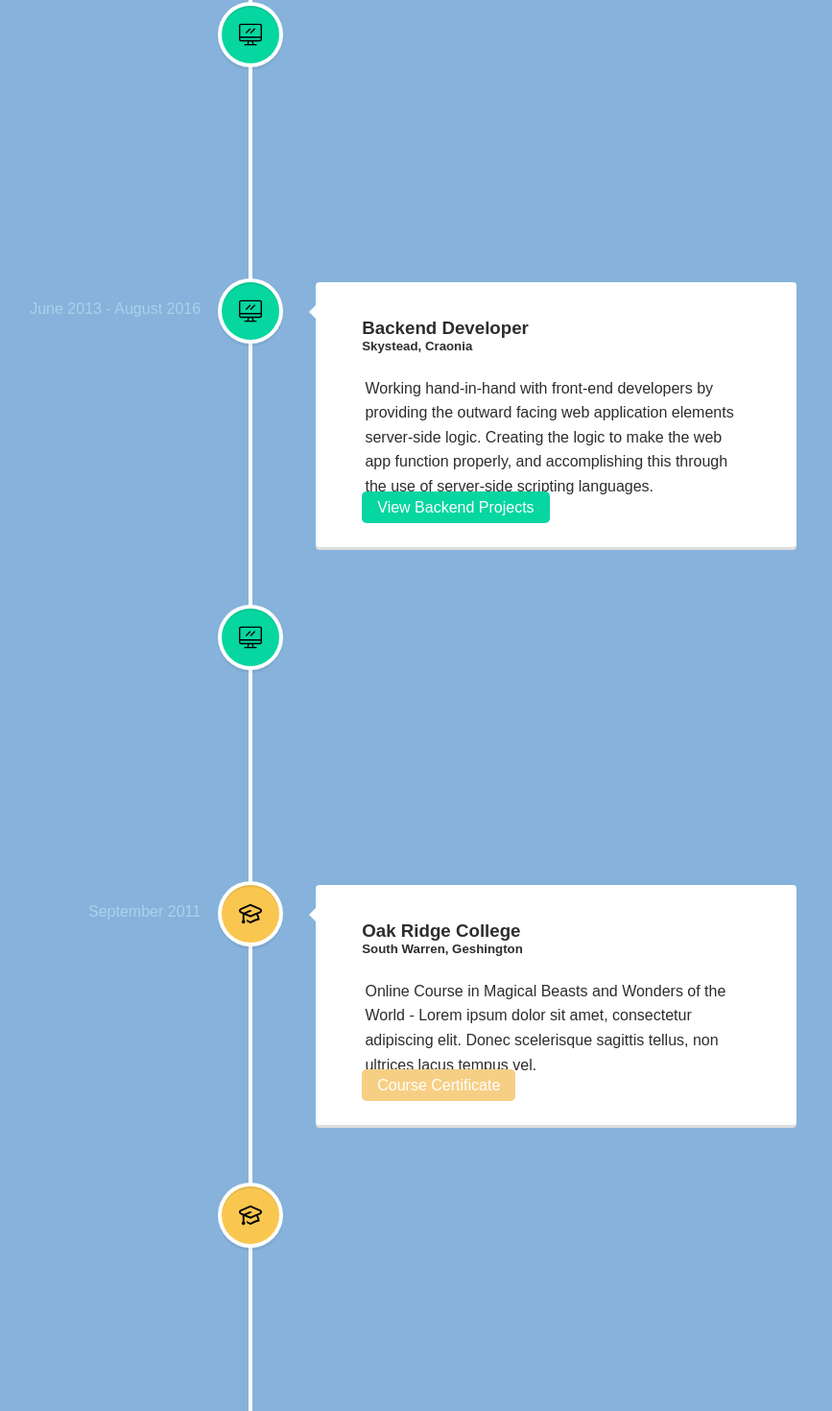
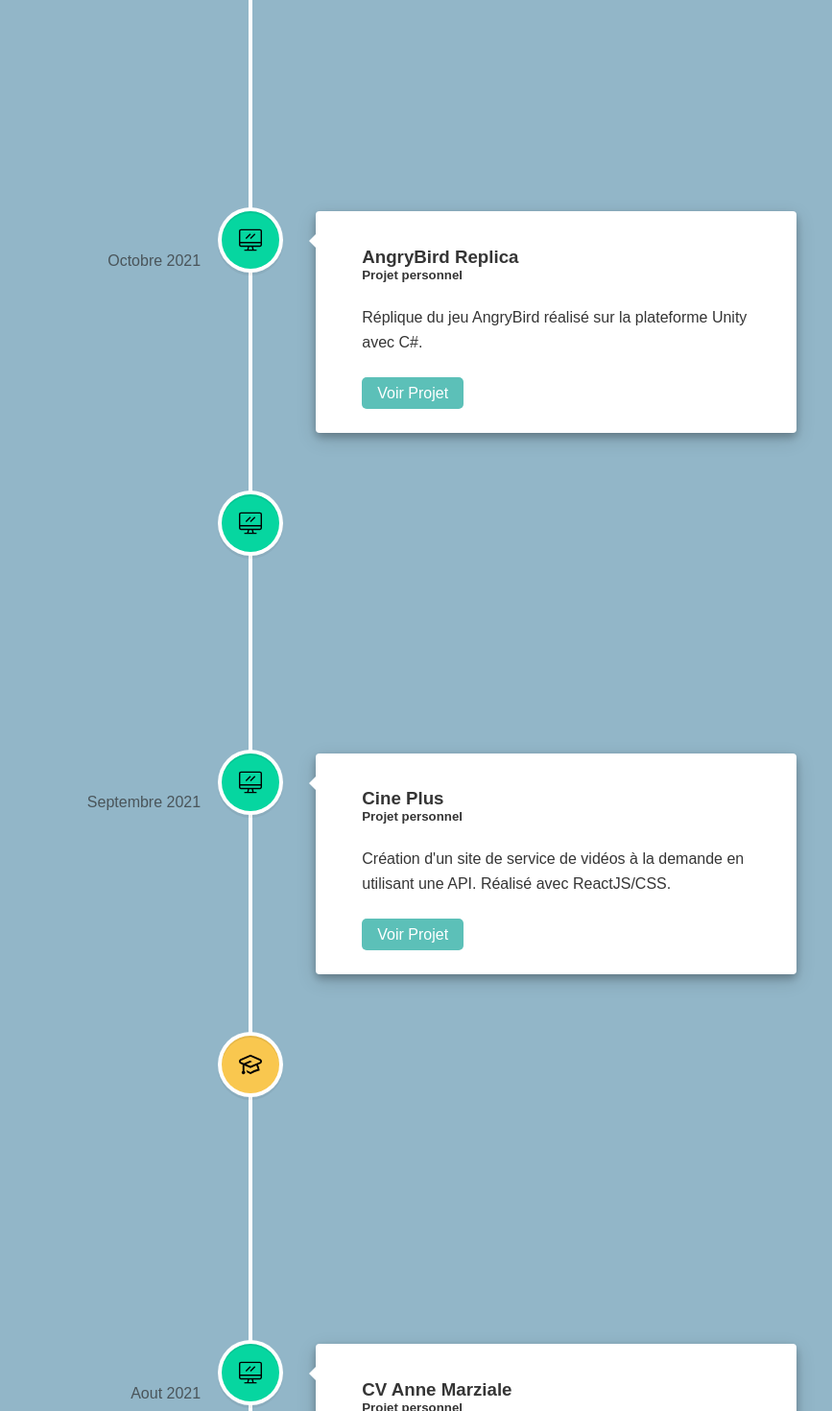
Before and after one commit to anne-marziale/timeline-portfolio, a React (Create React App) app: page / in a window 1280 px wide. Shown: the part 345-1815 px from the top of the page at 96% size, without its empty margins (379-1246 px from the left). Built offline with nearby package versions, Linux system fonts and the light colour scheme.

Commit message:
Informations timeline added

```diff
--- a/src/App.css
+++ b/src/App.css
@@ -1,14 +1,14 @@
 body {
-  background: rgb(134, 178, 219);
-  font-family: 'Montserrat', sans-serif;
+  background: #92b6c8;
+  font-family: "Montserrat", sans-serif;
   font-size: 16px;
-  color: rgb(61, 60, 60);
+  color: rgb(53, 53, 53);
 }
 
 .title {
   font-size: 15em;
   text-align: center;
-  font-family: 'Bebas Neue', sans-serif;
+  font-family: "Bebas Neue", sans-serif;
 }
 
 h3 {
@@ -16,18 +16,17 @@ h3 {
 }
 
 .vertical-timeline-element-content {
-  box-shadow: 0 0.25en 0.5em 0 rgba(0, 0, 0, 0.25),
-    0 0.4em 1.25 0 rgba(0, 0, 0, 0.15) !important;
-    padding: 2em 3em !important;
+  box-shadow: 0 0.25em 0.5em 0 rgba(0, 0, 0, 0.25),
+    0 0.4em 1.25em 0 rgba(0, 0, 0, 0.15) !important;
+  padding: 2em 3em !important;
 }
 
-
 .date {
-  color: rgb(190, 222, 241);
+  color: rgb(201, 251, 255);
 }
 
 #description {
-  margin: 1.5em 0.2em 0;
+  margin: 1.5em 0 2em 0;
 }
 
 .button {
@@ -38,30 +37,30 @@ h3 {
 }
 
 .workButton {
-  background-color: #06d6a0;
+  background-color: #5cc0b8;
 }
 
 .workButton:hover {
-  background-color: #06d6a0;
+  background-color: #087269;
 }
 
 .schoolButton {
-  background-color: #f6cf85;
+  background-color: #f6c757;
 }
 
 .schoolButton:hover {
-  background-color: #f6cf85;
+  background-color: #db9e0e;
 }
 
-@media only screen and (max-width: 1700px){
-  .vertical-timeline-element {
+@media only screen and (max-width: 1700px) {
+  .vertical-timeline-element-date {
     display: block !important;
     float: none !important;
-    color: rgb(46, 45, 45);
+    color: rgb(44, 44, 44);
     margin-top: 1.5em;
   }
 
   .title {
-    font-size: 8em;
+    font-size: 6em;
   }
 }
--- a/src/App.jsx
+++ b/src/App.jsx
@@ -1,30 +1,30 @@
-import "./App.css";
-import { ReactComponent as WorkIcon } from "./work.svg";
-import { ReactComponent as SchoolIcon } from "./school.svg";
+import './App.css';
+import { ReactComponent as WorkIcon } from './work.svg';
+import { ReactComponent as SchoolIcon } from './school.svg';
 
-import timelineElements from "./timelineElements";
+import timelineElements from './timelineElements';
 
 import {
   VerticalTimeline,
   VerticalTimelineElement,
-} from "react-vertical-timeline-component";
+} from 'react-vertical-timeline-component';
 
-import "react-vertical-timeline-component/style.min.css";
+import 'react-vertical-timeline-component/style.min.css';
 
 function App() {
-  let workIconStyles = { background: "#06D6A0" };
-  let schoolIconStyles = { background: "#f9c74f" };
+  let workIconStyles = { background: '#06D6A0' };
+  let schoolIconStyles = { background: '#f9c74f' };
 
   return (
     <div>
       <h1 className="title">Timeline</h1>
       <VerticalTimeline>
         {timelineElements.map((element) => {
-          let isWorkIcon = element.icon === "work";
+          let isWorkIcon = element.icon === 'work';
           let showButton =
             element.buttonText !== undefined &&
             element.buttonText !== null &&
-            element.buttonText !== "";
+            element.buttonText !== '';
 
           return (
             <VerticalTimelineElement
@@ -44,10 +44,11 @@ function App() {
               {showButton && (
                 <a
                   className={`button ${
-                    isWorkIcon ? "workButton" : "schoolButton"
+                    isWorkIcon ? 'workButton' : 'schoolButton'
                   }`}
-                  href="/"
+                  href={element.link} target="_blank" rel="noopener noreferrer"
                 >
+
                   {element.buttonText}
                 </a>
               )}
--- a/src/timelineElements.js
+++ b/src/timelineElements.js
@@ -1,62 +1,79 @@
 let timelineElements = [
   {
     id: 1,
-      title: "Frontend Developer",
-      location: "Dragontail, Ascana",
+    title: "Page d'accueil JavaScript",
+    location: "Projet personnel",
     description:
-        "Converting data to a graphical interface, through the use of HTML, CSS, and JavaScript, so that users can view and interact with that data.",
-      buttonText: "View Frontend Projects",
-      date: "August 2016 - present",
-      icon: "work",
+      "Création d'une page d'accueil HTML/CSS. Utilisation de JavaScript notamment des DOM pour les animations" ,
+    buttonText: 'Voir Projet',
+    link: 'https://javascript-homepage.netlify.app/',
+    date: '01/03/2022',
+    icon: 'work',
   },
   {
     id: 2,
-      title: "Backend Developer",
-      location: "Skystead, Craonia",
+    title: 'AngryBird Replica',
+    location: 'Projet personnel',
     description:
-        "Working hand-in-hand with front-end developers by providing the outward facing web application elements server-side logic. Creating the logic to make the web app function properly, and accomplishing this through the use of server-side scripting languages.",
-      buttonText: "View Backend Projects",
-      date: "June 2013 - August 2016",
-      icon: "work",
+      "Réplique du jeu AngryBird réalisé sur la plateforme Unity avec C#.",
+    buttonText: "Voir Projet",
+    link: 'https://simmer.io/@AnneMarziale/angrybirdsreplica',
+    date: 'Octobre 2021',
+    icon: 'work',
   },
   {
     id: 3,
-      title: "Quality Assurance Engineer",
-      location: "South Warren, Geshington",
+    title: 'Portfolio',
+    location: 'Projet personnel',
     description:
-        "Assessing the quality of specifications and technical design documents in order to ensure timely, relevant and meaningful feedback.",
-      buttonText: "Company Website",
-      date: "September 2011 - June 2013",
-      icon: "work",
+      "Création d'un portfolio en ligne responsive en ReactJS.",
+    buttonText: "Voir Projet",
+    link: 'https://anne-marziale-portfolio.netlify.app/',
+    date: 'Octobre 2021',
+    icon: 'work',
   },
   {
     id: 4,
-      title: "Oak Ridge College",
-      location: "South Warren, Geshington",
+    title: 'Cine Plus',
+    location: 'Projet personnel',
     description:
-        "Online Course in Magical Beasts and Wonders of the World - Lorem ipsum dolor sit amet, consectetur adipiscing elit. Donec scelerisque sagittis tellus, non ultrices lacus tempus vel.",
-      buttonText: "Course Certificate",
-      date: "September 2011",
-      icon: "school",
+    "Création d'un site de service de vidéos à la demande en utilisant une API. Réalisé avec ReactJS/CSS.",
+    buttonText: 'Voir Projet',
+    link: 'https://javascript-homepage.netlify.app/',
+    date: 'Septembre 2021',
+    icon: 'work',
   },
   {
     id: 5,
-      title: "Hawking College",
-      location: "Skystead, Craonia",
+    title: 'Hackathon : Les résistants!',
+    location: 'Wild Code School',
     description:
-        "College - Lorem ipsum dolor sit amet, consectetur adipiscing elit. Donec scelerisque sagittis tellus, non ultrices lacus tempus vel.",
-      buttonText: "College Projects",
-      date: "2007 - 2011",
-      icon: "school",
+      "Création d'un site web de résistant sous le thème de la Second Guerre Mondiale en ReactJS réalisé lors d'un Hackathon de 24heures en équipe.",
+    buttonText: 'Voir Projet',
+    link: 'https://les-resistants.netlify.app/',
+    date: 'Aout 2021',
+    icon: 'school',
   },
   {
     id: 6,
-      title: "Marble Hills Grammar School",
-      location: "Dragontail, Ascana",
+    title: 'CV Anne Marziale',
+    location: 'Projet personnel',
     description:
-        "Highschool - Lorem ipsum dolor sit amet, consectetur adipiscing elit. Donec scelerisque sagittis tellus, non ultrices lacus tempus vel.",
-      date: "2003 - 2007",
-      icon: "school",
+      "Réalisation d'un CV responsive avec React/CSS.",
+      buttonText: 'Voir Projet',
+      link: 'https://anne-cv.netlify.app/',
+    date: 'Aout 2021',
+    icon: 'work',
+  },
+  {
+    id: 7,
+    title: "CV d'un personnage fictif : Voldemort",
+    location: 'Wild Code School',
+    description: "Projet 1 | Wild Code School | Création d'un premier site web sous forme de CV responsive d'un personnage fictif en 3 semaines en HTML/CSS/JAVASCRIPT.",
+    buttonText: 'Voir Projet',
+    link: 'https://cv-tom-jedusor.netlify.app/',
+    date: 'Juin 2021',
+    icon: 'school',
   },
 ];
 
```
Lines whose indentation alone changed are shown as unchanged.
